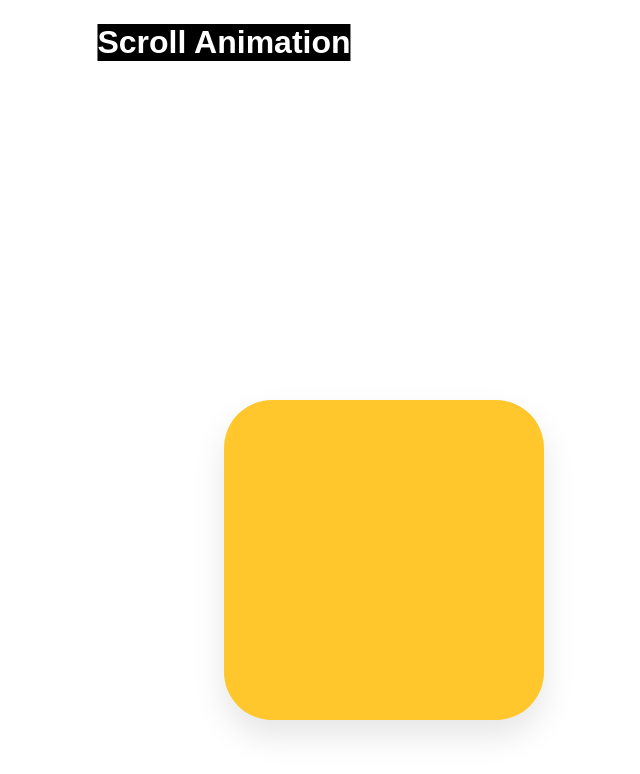
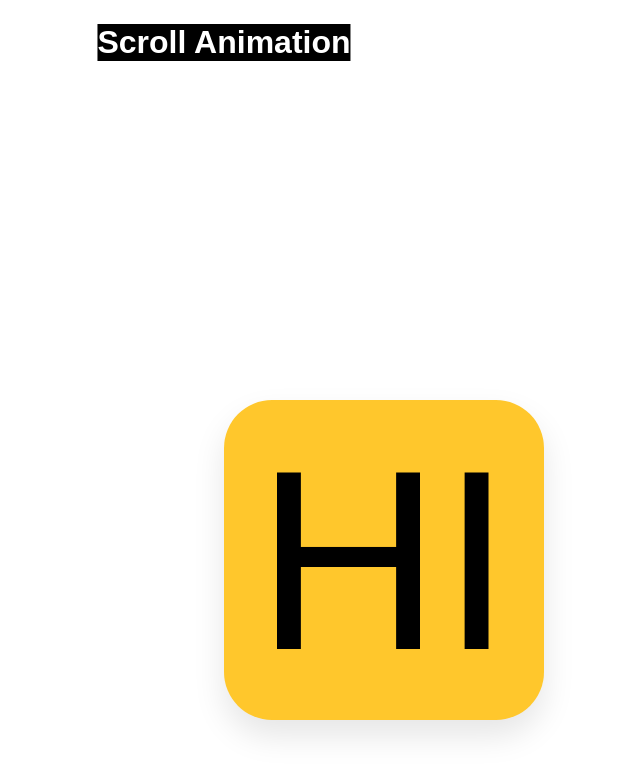
Before and after one commit to bbggkkk/scroll-animation, a plain HTML site: page index.html in a window 1280 px wide. Shown: the top 774 px of the page, without its empty margins (416-1056 px from the left). Drawn offline with Linux system fonts and the light colour scheme.

Commit message:
데모페이지

```diff
--- a/index.html
+++ b/index.html
@@ -33,12 +33,18 @@
         .box {
             width:min(80vw,320px);
             height:min(80vw,320px);
-            background:blue;
             box-shadow:0 16px 32px rgba(0,0,0,0.1);
             border-radius:min(10vw,48px);
             position:fixed;
             top:50%;
             left:50%;
+            overflow:hidden;
+        }
+        .box > p {
+            position:absolute;
+            top:50%;
+            left:50%;
+            transform:translate(-50%,-50%);
         }
 
 
@@ -73,7 +79,21 @@
                 transform:translate(0%,-100%) scale(0.75);
             }
             to {
+                background:rgb(0,0,255);
                 transform:translate(0%,0%) scale(1);
+            }
+        }
+        @keyframes hello {
+            from {
+                font-size:20vw;
+                color:black;
+            }
+            50% {
+                color:white;
+            }
+            100% {
+                font-size:40vw;
+                color:white;
             }
         }
     </style>
@@ -81,7 +101,9 @@
 <body>
 
     <h1     id="title">Scroll Animation</h1>
-    <div    class="box"></div>
+    <div    class="box">
+        <p>HI</p>
+    </div>
     <!-- Yellow Box -->
 
     <div    style="height:400vh;"></div>
--- a/main.js
+++ b/main.js
@@ -4,8 +4,16 @@
     const end       = () => document.documentElement.scrollHeight - document.documentElement.offsetHeight;
     const animation = 'profile';
 
-    window.scrollElement = new ScrollAnimation(element,window,animation,start,end);
-    console.log(window.scrollElement);
+    element.scrollElement = new ScrollAnimation(element,window,animation,start,end);
+    console.log(element.scrollElement);
+})();
+(function(){
+    const element   = document.querySelector('.box > p');
+    const start     = 0;
+    const end       = () => document.documentElement.scrollHeight - document.documentElement.offsetHeight;
+    const animation = 'hello';
+
+    element.scrollElement = new ScrollAnimation(element,window,animation,start,end);
 })();
 
 (function(){
```
